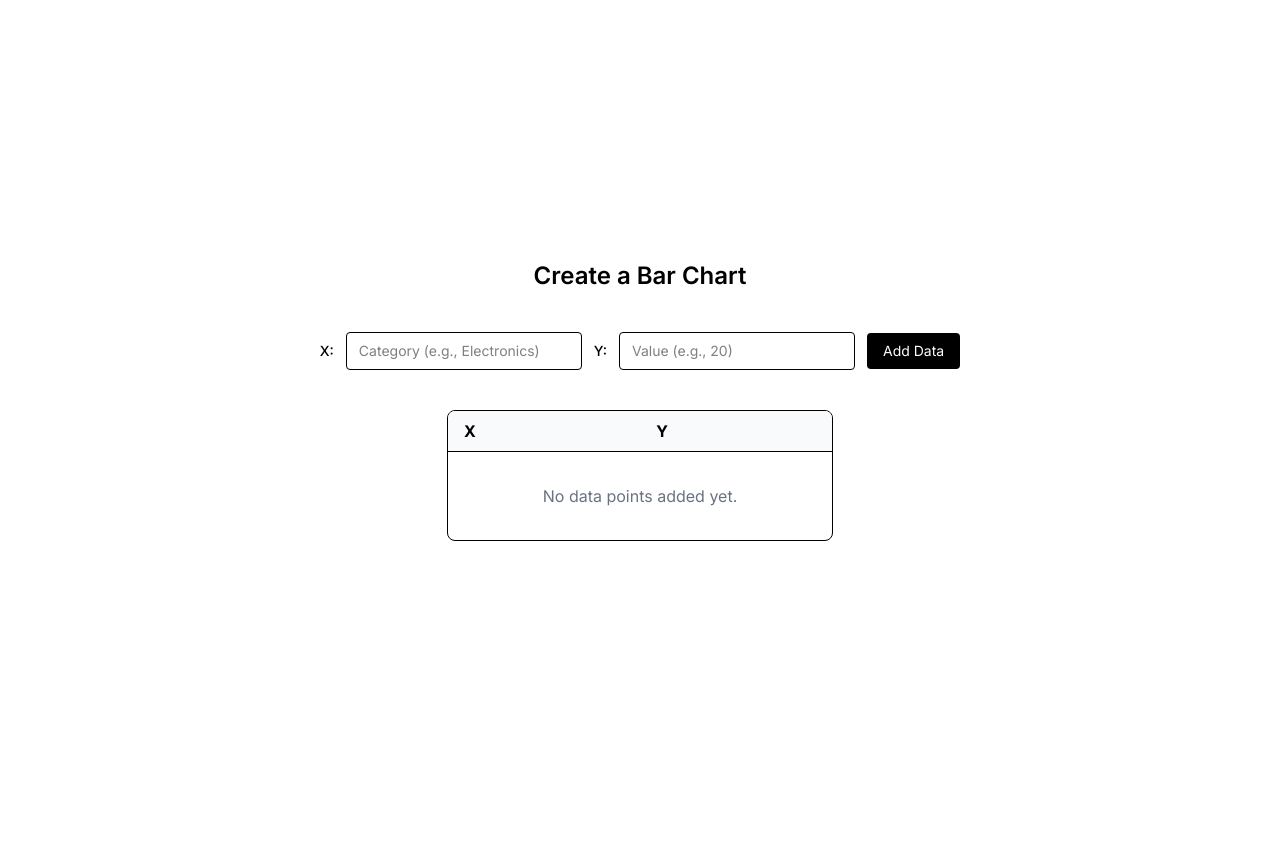
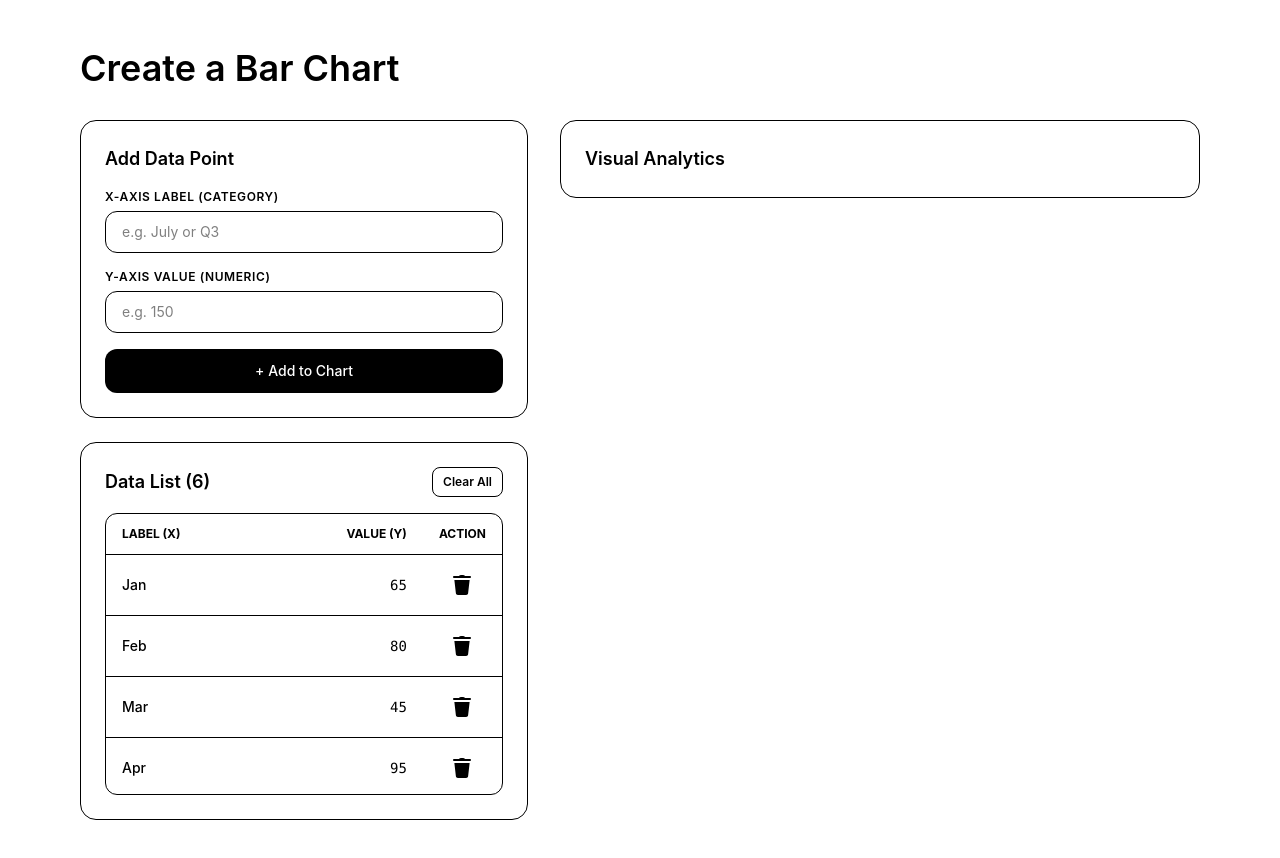
Before and after one commit to kushal-zinzuvadia-simform/bar-chart-generator, a React (Vite) app: page / in a window 1280 px wide. Shown: the top 858 px of the page. Before the commit the page ends 800 px from the top, so only its background shows below. Built offline with nearby package versions, Linux system fonts and the light colour scheme.

Commit message:
feat: Restructure layout for bar chart, add delete and clear all functionality

```diff
--- a/index.html
+++ b/index.html
@@ -2,7 +2,7 @@
 <html lang="en">
   <head>
     <meta charset="UTF-8" >
-    <link rel="icon" type="image/svg+xml" href="/bar-chart-favicon.svg" >
+    <link rel="icon" type="image/svg+xml" href="/assets/bar-chart-favicon.svg" >
     <meta name="viewport" content="width=device-width, initial-scale=1.0" >
 
     <meta
--- a/src/App.tsx
+++ b/src/App.tsx
@@ -1,15 +1,36 @@
+import BarChart from './components/BarChart/BarChart';
 import DataTable from './components/DataTable/DataTable';
 import InputForm from './components/InputForm/InputForm';
 import { useChartData } from './hooks/useChartData';
 
 function App() {
-  const { chartData, addItem } = useChartData();
+  const { chartData, addItem, deleteItem, clearAllData } = useChartData();
 
   return (
-    <div className="min-h-screen flex flex-col items-center justify-center gap-6 px-4">
-      <h1 className="text-2xl font-semibold">Create a Bar Chart</h1>
-      <InputForm onAdd={addItem} />
-      <DataTable data={chartData} />
+    <div className="min-h-screen relative overflow-hidden flex flex-col font-sans">
+      {/* Main Content Area */}
+      <main className="flex-1 w-full max-w-6xl mx-auto px-4 py-8 md:py-12 z-10 flex flex-col gap-8">
+        <div className="flex flex-col gap-2">
+          <h1 className="text-3xl md:text-4xl font-semibold">
+            Create a Bar Chart
+          </h1>
+        </div>
+
+        <div className="grid grid-cols-1 lg:grid-cols-12 gap-8 items-start">
+          <div className="lg:col-span-5 flex flex-col gap-6 w-full items-center lg:items-stretch">
+            <InputForm onAdd={addItem} />
+            <DataTable
+              data={chartData}
+              onDelete={deleteItem}
+              onClearAll={clearAllData}
+            />
+          </div>
+
+          <div className="lg:col-span-7 w-full">
+            <BarChart data={chartData} />
+          </div>
+        </div>
+      </main>
     </div>
   );
 }
--- /dev/null
+++ b/src/components/BarChart/BarChart.tsx
@@ -0,0 +1,22 @@
+import { useEffect } from 'react';
+import type { ChartItem } from '../../types/chart';
+
+type BarChartProps = {
+  data: Array<ChartItem>;
+};
+
+const BarChart = ({ data }: BarChartProps) => {
+  useEffect(() => console.log(data), []);
+
+  return (
+    <div className="border rounded-2xl p-6 w-full flex flex-col gap-4 relative">
+      <div className="flex items-center justify-between">
+        <div>
+          <h3 className="text-lg font-semibold">Visual Analytics</h3>
+        </div>
+      </div>
+    </div>
+  );
+};
+
+export default BarChart;
--- a/src/components/DataTable/DataTable.tsx
+++ b/src/components/DataTable/DataTable.tsx
@@ -2,40 +2,74 @@ import type { ChartItem } from '../../types/chart';
 
 type DataTableProps = {
   data: Array<ChartItem>;
+  onDelete: (id: string) => void;
+  onClearAll: () => void;
 };
 
-const DataTable = ({ data }: DataTableProps) => {
+const DataTable = ({ data, onDelete, onClearAll }: DataTableProps) => {
   return (
-    <div className="overflow-hidden border rounded-lg">
-      <table className="min-w-sm">
+    <div className="border rounded-2xl p-6 w-full max-w-md flex flex-col gap-4">
+      <div className="flex items-center justify-between">
+        <h3 className="text-lg font-semibold flex items-center gap-2">
+          Data List ({data.length})
+        </h3>
+        {data.length > 0 && (
+          <button
+            onClick={onClearAll}
+            className="text-xs font-semibold hover:cursor-pointer flex items-center gap-1 px-2.5 py-1.5 rounded-lg border"
+          >
+            Clear All
+          </button>
+        )}
+      </div>
+
+      <div className="overflow-hidden border rounded-xl">
+        <div className="overflow-y-auto max-h-70">
+          <table className="w-full text-left border-collapse">
             <thead>
-          <tr className="border-b bg-gray-50">
-            <th className="px-4 py-2 text-left">X</th>
-            <th className="px-4 py-2 text-left">Y</th>
+              <tr className="border-b font-semibold text-xs uppercase">
+                <th className="px-4 py-3">Label (X)</th>
+                <th className="px-4 py-3 text-right">Value (Y)</th>
+                <th className="px-4 py-3 text-center w-16">Action</th>
               </tr>
             </thead>
 
             <tbody>
               {data.length === 0 ? (
                 <tr>
-              <td colSpan={2} className="px-4 py-8 text-center text-gray-500">
+                  <td
+                    colSpan={3}
+                    className="px-4 py-12 text-center text-sm text-gray-500"
+                  >
                     No data points added yet.
                   </td>
                 </tr>
               ) : (
-            data.map((row, index) => (
-              <tr
-                key={`${row.label}-${index}`}
-                className="border-b last:border-b-0 even:bg-gray-100"
+                data.map((row) => (
+                  <tr key={row.id} className="border-b last:border-b-0 text-sm">
+                    <td className="px-4 py-3 font-medium truncate max-w-37.5">
+                      {row.label}
+                    </td>
+                    <td className="px-4 py-3 text-right font-mono">
+                      {row.value}
+                    </td>
+                    <td className="px-4 py-3 text-center">
+                      <button
+                        onClick={() => onDelete(row.id)}
+                        className="hover:text-rose-400 p-1.5 rounded-lg hover:bg-rose-500/10 hover:cursor-pointer transition-all duration-200"
+                        title="Delete entry"
                       >
-                <td className="px-4 py-2">{row.label}</td>
-                <td className="px-4 py-2">{row.value}</td>
+                        <img src="/assets/delete.svg" alt="Delete" />
+                      </button>
+                    </td>
                   </tr>
                 ))
               )}
             </tbody>
           </table>
         </div>
+      </div>
+    </div>
   );
 };
 
--- a/src/components/InputForm/InputForm.tsx
+++ b/src/components/InputForm/InputForm.tsx
@@ -27,37 +27,44 @@ const InputForm = ({ onAdd }: InputFormProps) => {
   };
 
   return (
-    <div className="p-4">
-      <form className="flex items-center gap-3" onSubmit={handleSubmit}>
-        <label htmlFor="inputX" className="text-sm font-medium">
-          X:
+    <div className="border rounded-2xl p-6 w-full max-w-md">
+      <h3 className="text-lg font-semibold mb-4 flex items-center gap-2">
+        Add Data Point
+      </h3>
+      <form className="flex flex-col gap-4" onSubmit={handleSubmit}>
+        <div className="flex flex-col gap-1.5">
+          <label htmlFor="inputX" className="text-xs font-semibold uppercase tracking-wider">
+            X-Axis Label (Category)
           </label>
           <input
             id="inputX"
             type="text"
-          placeholder="Category (e.g., Electronics)"
+            placeholder="e.g. July or Q3"
             maxLength={20}
             ref={labelRef}
-          className="border rounded px-3 py-2 text-sm outline-none focus:ring-1"
+            className="w-full border rounded-xl px-4 py-2.5 text-sm"
           />
+        </div>
 
-        <label htmlFor="inputY" className="text-sm font-medium">
-          Y:
+        <div className="flex flex-col gap-1.5">
+          <label htmlFor="inputY" className="text-xs font-semibold uppercase tracking-wider">
+            Y-Axis Value (Numeric)
           </label>
           <input
             id="inputY"
             type="number"
-          placeholder="Value (e.g., 20)"
+            placeholder="e.g. 150"
             max={10000000000}
             ref={valueRef}
-          className="border rounded px-3 py-2 text-sm outline-none focus:ring-1"
+            className="w-full border rounded-xl px-4 py-2.5 text-sm"
           />
+        </div>
 
         <button
           type="submit"
-          className="bg-black text-white px-4 py-2 rounded text-sm"
+          className="w-full bg-black text-white font-medium py-3 px-4 rounded-xl text-sm transition-all duration-300 transform hover:-translate-y-[1px] active:translate-y-0 hover:cursor-pointer flex items-center justify-center gap-2"
         >
-          Add Data
+          + Add to Chart
         </button>
       </form>
     </div>
--- a/src/hooks/useChartData.ts
+++ b/src/hooks/useChartData.ts
@@ -1,12 +1,20 @@
 import { useState } from 'react';
 
 import toast from 'react-hot-toast';
-
 import type { AddItemProps, ChartItem } from '../types/chart';
 import { validateChartInput } from '../utils/validateChartInput';
 
+const INITIAL_DATA: Array<ChartItem> = [
+  { id: '1', label: 'Jan', value: 65 },
+  { id: '2', label: 'Feb', value: 80 },
+  { id: '3', label: 'Mar', value: 45 },
+  { id: '4', label: 'Apr', value: 95 },
+  { id: '5', label: 'May', value: 75 },
+  { id: '6', label: 'Jun', value: 110 },
+];
+
 export function useChartData() {
-  const [chartData, setChartData] = useState<Array<ChartItem>>([]);
+  const [chartData, setChartData] = useState<Array<ChartItem>>(INITIAL_DATA);
 
   function addItem({ label, value }: AddItemProps) {
     const result = validateChartInput({ chartData, label, value });
@@ -16,11 +24,29 @@ export function useChartData() {
       return false;
     }
 
-    setChartData((prev) => [...prev, { label, value: Number(value) }]);
+    const newItem: ChartItem = {
+      id: Math.random().toString(36).substring(2, 9),
+      label,
+      value: Number(value),
+    };
 
-    toast.success(`Added data "${label}: ${value}"`, { duration: 3000 });
+    setChartData((prev) => [...prev, newItem]);
+    toast.success(`Added "${label}: ${value}"`);
     return true;
   }
 
-  return { chartData, addItem };
+  function deleteItem(id: string) {
+    const itemToDelete = chartData.find((item) => item.id === id);
+    if (itemToDelete) {
+      toast.success(`Deleted "${itemToDelete.label}"`);
+    }
+    setChartData((prev) => prev.filter((item) => item.id !== id));
+  }
+
+  function clearAllData() {
+    setChartData([]);
+    toast.success('Cleared all data points');
+  }
+
+  return { chartData, addItem, deleteItem, clearAllData };
 }
--- a/src/main.tsx
+++ b/src/main.tsx
@@ -5,7 +5,7 @@ import { Toaster } from 'react-hot-toast';
 
 import './index.css';
 
-import App from './App.tsx';
+import App from './App';
 
 createRoot(document.getElementById('root')!).render(
   <StrictMode>
--- a/src/types/chart.ts
+++ b/src/types/chart.ts
@@ -1,4 +1,5 @@
 export interface ChartItem {
+  id: string;
   label: string;
   value: number;
 }
```
Also changed, not shown: public/assets/bar-chart-favicon.svg (renamed from public/bar-chart-favicon.svg), public/assets/delete.svg (added). Lines whose indentation alone changed are shown as unchanged.
